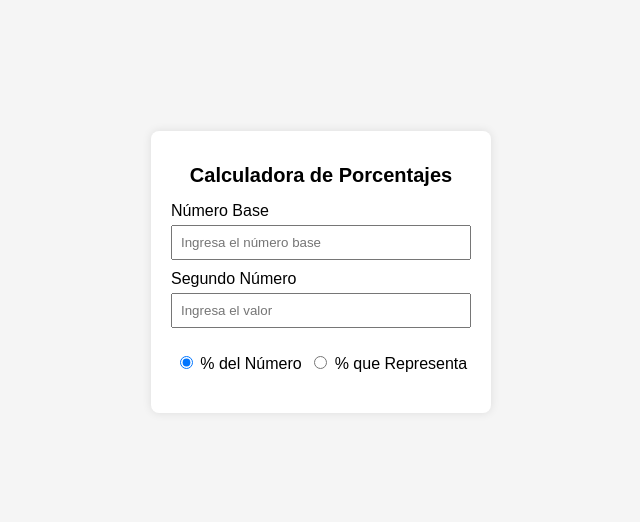
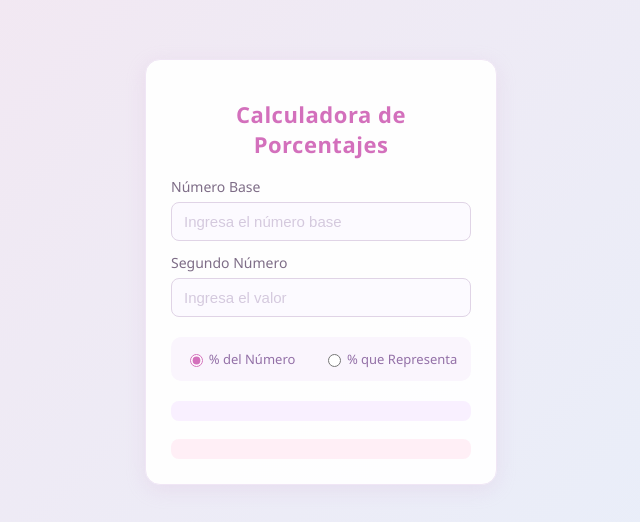
Before and after one commit to Ontos-2021/calculadoraporcentual, a plain HTML site: page index.html in a window 1280 px wide. Shown: the part 128-650 px from the top of the page, without its empty margins (319-959 px from the left). Drawn offline with Linux system fonts and the light colour scheme.

Commit message:
Assistant checkpoint: Actualizar estilos con tema femenino y colores claros
Assistant generated file changes:
- style.css: Actualizar estilos con colores claros y femeninos

---

User prompt:

Excelente! Me encanta como funciona! Quisiera que la interfaz sea exactamente igual, pero que tuviese un toque más de estética. Quisiera que mantuviera colores claros y femeninos. Está página es para mi mamá :)

Replit-Commit-Author: Assistant
Replit-Commit-Session-Id: 69c13739-40b1-4d8c-a639-f9f89e497aa3

```diff
--- a/style.css
+++ b/style.css
@@ -1,51 +1,107 @@
 
 body {
-  font-family: Arial, sans-serif;
+  font-family: 'Segoe UI', Tahoma, Geneva, Verdana, sans-serif;
   display: flex;
   align-items: center;
   justify-content: center;
   min-height: 100vh;
-  background: #f5f5f5;
+  background: linear-gradient(135deg, #f5e6f0, #e6f0fb);
   margin: 0;
 }
 
 .container {
-  background: #fff;
-  padding: 20px;
-  border-radius: 8px;
-  box-shadow: 0 0 10px rgba(0,0,0,0.1);
+  background: rgba(255, 255, 255, 0.95);
+  padding: 25px;
+  border-radius: 15px;
+  box-shadow: 0 5px 20px rgba(212, 167, 212, 0.2);
   width: 300px;
+  border: 1px solid #f0e6f5;
+  transition: all 0.3s ease;
+}
+
+.container:hover {
+  box-shadow: 0 7px 25px rgba(212, 167, 212, 0.3);
 }
 
 h1 {
-  font-size: 20px;
-  margin-bottom: 15px;
+  font-size: 22px;
+  margin-bottom: 18px;
   text-align: center;
+  color: #d370bc;
+  font-weight: 600;
+  letter-spacing: 0.5px;
 }
 
 label {
   display: block;
-  margin: 10px 0 5px;
+  margin: 12px 0 6px;
+  color: #7e6d87;
+  font-size: 14px;
+  font-weight: 500;
 }
 
 input[type="number"] {
   width: 100%;
-  padding: 8px;
+  padding: 10px 12px;
   box-sizing: border-box;
+  border: 1px solid #e0d4e6;
+  border-radius: 8px;
+  font-size: 15px;
+  transition: border 0.3s;
+  background-color: #fcfaff;
+}
+
+input[type="number"]:focus {
+  outline: none;
+  border-color: #d894ca;
+  box-shadow: 0 0 5px rgba(216, 148, 202, 0.3);
 }
 
 .radio-group {
   display: flex;
   justify-content: space-around;
-  margin: 15px 0;
+  margin: 20px 0;
+  padding: 8px 0;
+  background-color: #faf5fd;
+  border-radius: 10px;
+}
+
+.radio-group label {
+  display: flex;
+  align-items: center;
+  font-size: 13px;
+  margin: 0;
+  padding: 5px 8px;
+  color: #9370a7;
+  cursor: pointer;
+}
+
+.radio-group input[type="radio"] {
+  margin-right: 6px;
+  accent-color: #d370bc;
 }
 
 .result, .error {
   text-align: center;
-  margin-top: 15px;
+  margin-top: 18px;
   font-size: 18px;
+  padding: 10px;
+  border-radius: 8px;
+}
+
+.result {
+  color: #8a6d99;
+  background-color: #f9f0ff;
+  font-weight: 500;
 }
 
 .error {
-  color: red;
+  color: #e06b9d;
+  background-color: #ffeff6;
 }
+
+/* Placeholders más suaves */
+::placeholder {
+  color: #c4b5d0;
+  opacity: 0.7;
+}
```
